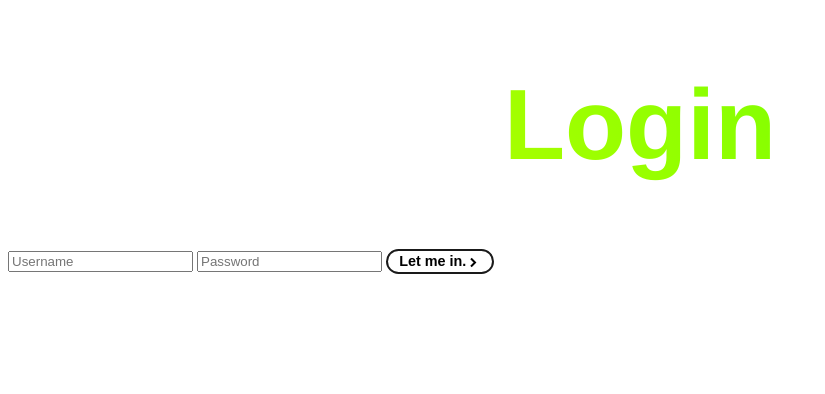
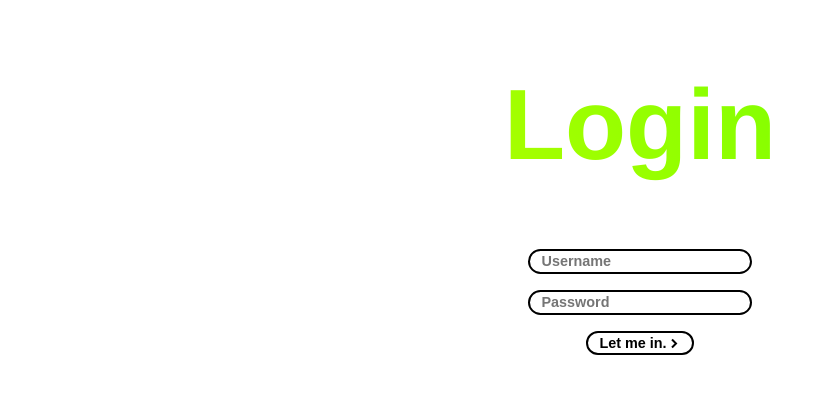
Before and after one commit to williamvongphan/softdev, a Flask app: page /login in a window 1280 px wide. Shown: the top 394 px of the page, without its empty margins (0-825 px from the left). Run offline with Flask 2, Linux system fonts and the light colour scheme.

Commit message:
done (cool)

```diff
--- a/19_session/app.py
+++ b/19_session/app.py
@@ -10,8 +10,9 @@ PASSWORD = 'strong password'
 @app.route('/')
 def index():
     # Check if the user is logged in
+    print(session)
     if 'username' in session:
-        return render_template('index.html', username=session['username'])
+        return render_template('response.html', response="Hello, " + session['username'] + "!")
     return redirect(url_for('login'))
 
 @app.route('/login', methods=['GET', 'POST'])
@@ -35,10 +36,12 @@ def login():
                 return render_template('login.html', error='Bad juju')
     return render_template('login.html')
 
-@app.route('/logout')
+@app.route('/logout', methods=['GET', 'POST'])
 def logout():
-    # Remove the username from the session if it's there
-    session.pop('username', None)
+    # Check if the user is logged in
+    if 'username' in session:
+        session.pop('username', None)
+        return redirect(url_for('index'))
     return redirect(url_for('login'))
 
 if __name__ == '__main__':
--- a/19_session/static/css/style.css
+++ b/19_session/static/css/style.css
@@ -63,7 +63,7 @@ a:hover:after {
 }
 
 .button {
-    border: 2px solid #1a1a1a;
+    border: 2px solid #000;
     border-radius: 50vh;
     padding: 0.15rem 0.7rem;
     font-weight: 600;
@@ -95,7 +95,7 @@ a:hover:after {
     width: 0%;
     height: 100%;
     background-color: #000;
-    opacity: 0;
+    opacity: 1;
     transform: translateX(-100%);
     transition: all 0.2s ease-in-out;
     z-index: -1;
@@ -103,8 +103,8 @@ a:hover:after {
 }
 
 .button:hover:after {
-    width: 100%;
-    left: 100%;
+    width: calc(100% + 4px);
+    left: calc(100% + 2px);
     opacity: 1;
 }
 
@@ -140,3 +140,61 @@ a:hover:after {
     transform: translateX(var(--hover-displace, 0)) translateY(-0.5px);
     transition: transform 0.2s ease-in-out;
 }
+
+.form {
+    display: flex;
+    flex-direction: column;
+    align-items: center;
+    justify-content: center;
+    margin-top: 2rem;
+}
+
+.input {
+    border: var(--input-border, 2px solid #000);
+    border-radius: 50vh;
+    padding: 0.15rem 0.7rem;
+    font-weight: 600;
+    font-size: 0.9rem;
+    transition: all 0.2s ease-in-out;
+    position: relative;
+    background-color: transparent !important;
+    margin-bottom: 1rem;
+}
+
+.input:focus {
+    --input-border: 2px solid #225a9e;
+    transform: scale(1.05);
+    color: #225a9e;
+    outline: none;
+}
+
+.error {
+    color: #ff0000;
+    margin-top: 0.5rem;
+}
+
+.roster {
+    display: flex;
+    flex-direction: column;
+    align-items: center;
+    justify-content: center;
+    padding-left: 0;
+
+}
+
+.person {
+    font-family: "Helvetica Neue", Helvetica, Arial, sans-serif;
+    margin-bottom: 0.5rem;
+    list-style: none;
+}
+
+.response {
+    font-family: "Helvetica Neue", Helvetica, Arial, sans-serif;
+    margin-bottom: 1rem;
+    font-size: 2rem;
+    font-weight: 700;
+}
+
+.center {
+    margin: 0 auto;
+}
--- /dev/null
+++ b/19_session/static/js/button.js
@@ -0,0 +1,15 @@
+let svgCode = `
+<svg class="hover-arrow" width="10" height="10" viewBox="0 0 10 10" aria-hidden="true">
+    <g fill-rule="evenodd">
+        <path class="hover-arrow-line-path" d="M0 5h7"></path>
+        <path class="hover-arrow-tip-path" d="M1 1l4 4-4 4"></path>
+    </g>
+</svg>`
+
+// Get each button with class "button"
+let buttons = document.getElementsByClassName("button");
+// Loop through each button
+for (let i = 0; i < buttons.length; i++) {
+    // Add SVG code to each button's innerHTML
+    buttons[i].innerHTML += svgCode;
+}
--- a/19_session/templates/login.html
+++ b/19_session/templates/login.html
@@ -8,17 +8,17 @@
 <body>
     <div class="login">
 	<h1>Login</h1>
-	<form method="post" action="login.php">
-	    <input type="text" name="username" placeholder="Username" required="required" />
-	    <input type="password" name="password" placeholder="Password" required="required" />
-	    <button type="submit" class="button">Let me in.
-                <svg class="hover-arrow" width="10" height="10" viewBox="0 0 10 10" aria-hidden="true">
-                    <g fill-rule="evenodd">
-                        <path class="hover-arrow-line-path" d="M0 5h7"></path>
-                        <path class="hover-arrow-tip-path" d="M1 1l4 4-4 4"></path>
-                    </g>
-                </svg>
+	<form method="post" action="login" class="form">
+	    <input type="text" name="username" placeholder="Username" required="required" class="input" />
+	    <input type="password" name="password" placeholder="Password" required="required" class="input" />
+	    <button type="submit" class="button">
+            Let me in.
 	    </button>
 	</form>
+    <p class="error">
+        {{ error }}
+    </p>
     </div>
+    <!-- For design purposes only, this JavaScript code does not change the functionality of the login page. -->
+    <script src="/static/js/button.js"></script>
 </body>
```
Also changed, not shown: 19_session/templates/response.html (+14 -7 lines), 18_csv2db/db_builder.py (line endings or trailing spaces).
